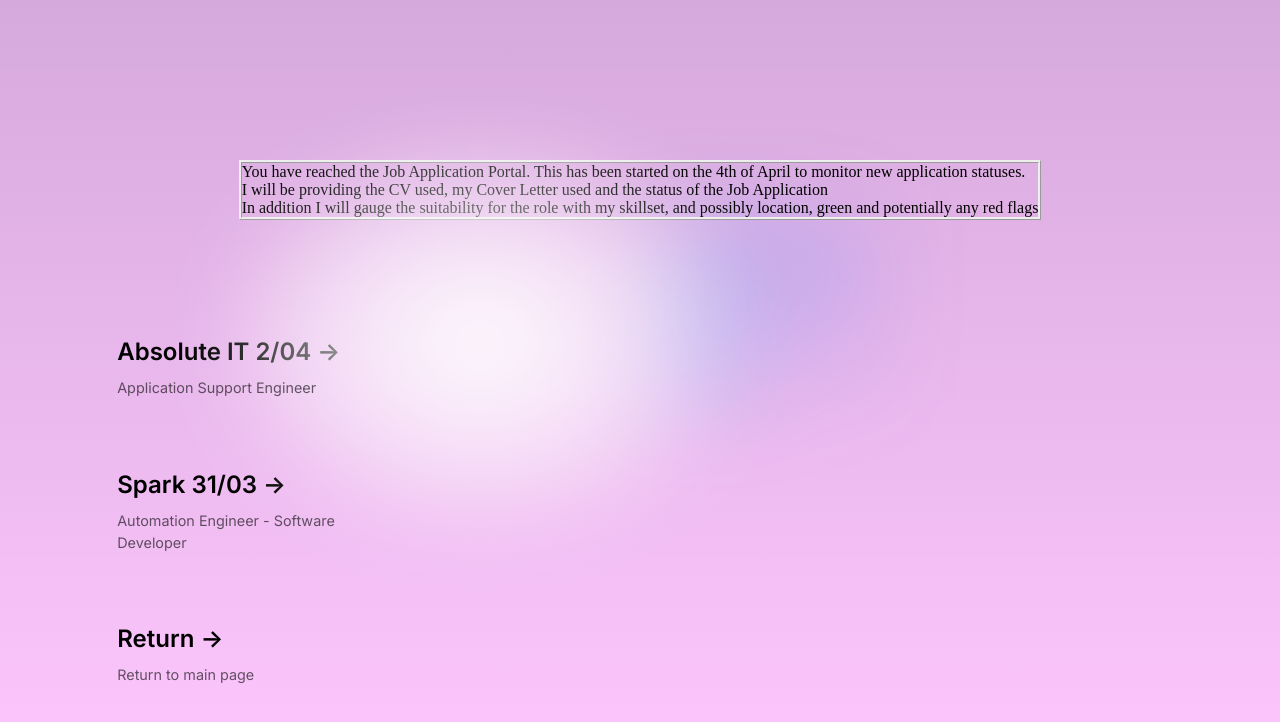
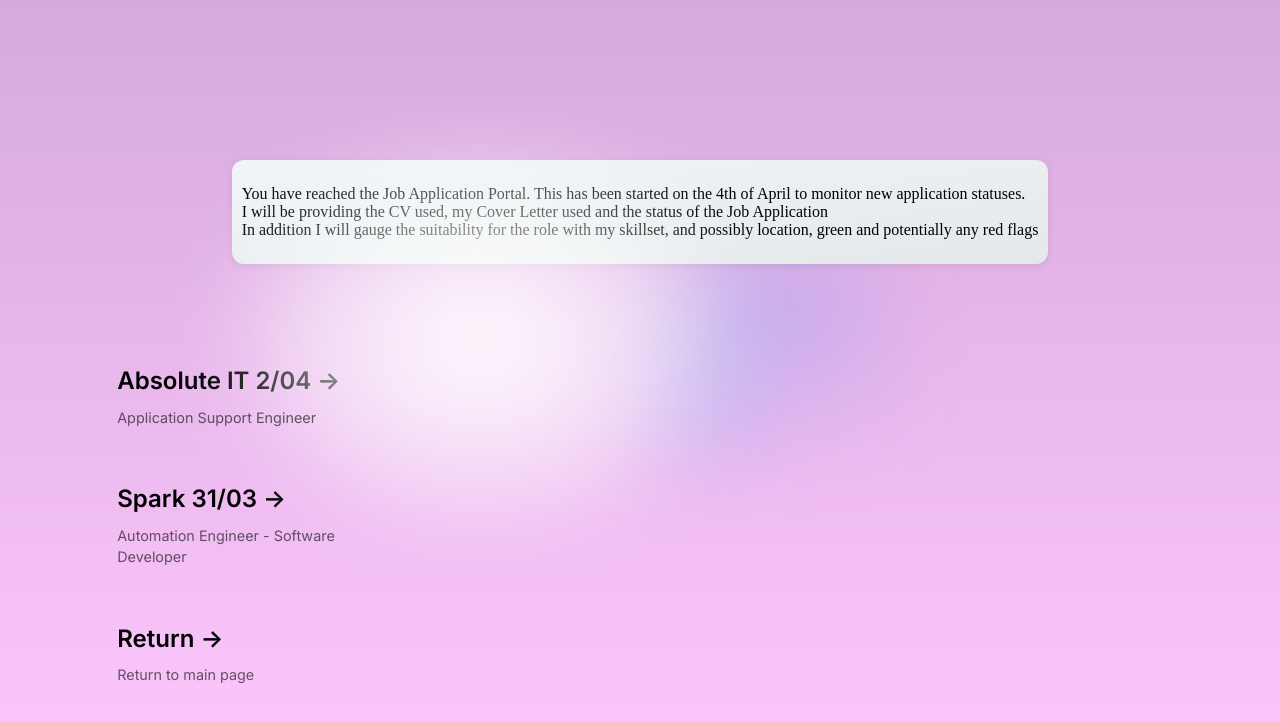
Before and after one commit to tribubb/tribubb.github.io, a Next.js app: page /JobApplications/CVCLJA928354 in a window 1280 px wide. Shown: the top 722 px of the page. Built offline with nearby package versions, Linux system fonts and the light colour scheme.

Commit message:
border edit

```diff
--- a/src/styles/Home.module.css
+++ b/src/styles/Home.module.css
@@ -108,7 +108,10 @@
 }
 
 .basicBorder {
-    border-style: ridge;
+    box-shadow: 0px 2px 8px -1px #0000001a;
+    border-radius: var(--border-radius);
+    background: linear-gradient( to bottom right, rgba(var(--tile-start-rgb), 1), rgba(var(--tile-end-rgb), 1) );
+    padding: 25px 10px;
 }
 
 .spin {
```
